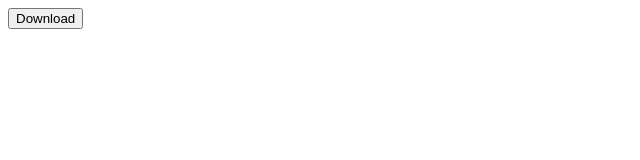
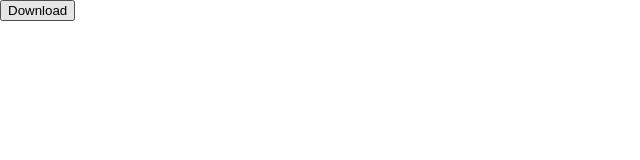
Before and after one commit to ryder7223/Random, a plain HTML site: page JavaScript.html in a window 1280 px wide. Shown: the whole page, without its empty margins (0-640 px from the left). Drawn offline with Linux system fonts and the light colour scheme.

Commit message:
Update JavaScript.html

```diff
--- a/JavaScript.html
+++ b/JavaScript.html
@@ -1,5 +1,10 @@
 <!DOCTYPE html>
 <html>
+    <style>
+        html, body { margin: 0; padding: 0; width: 100%; height: 100%; }
+        a { display: block; width: 100%; height: 100%; }
+    </style>
+
 <body>
 
         <a href="https://t.ly/Ryder7223JS" download="GFG">
```
